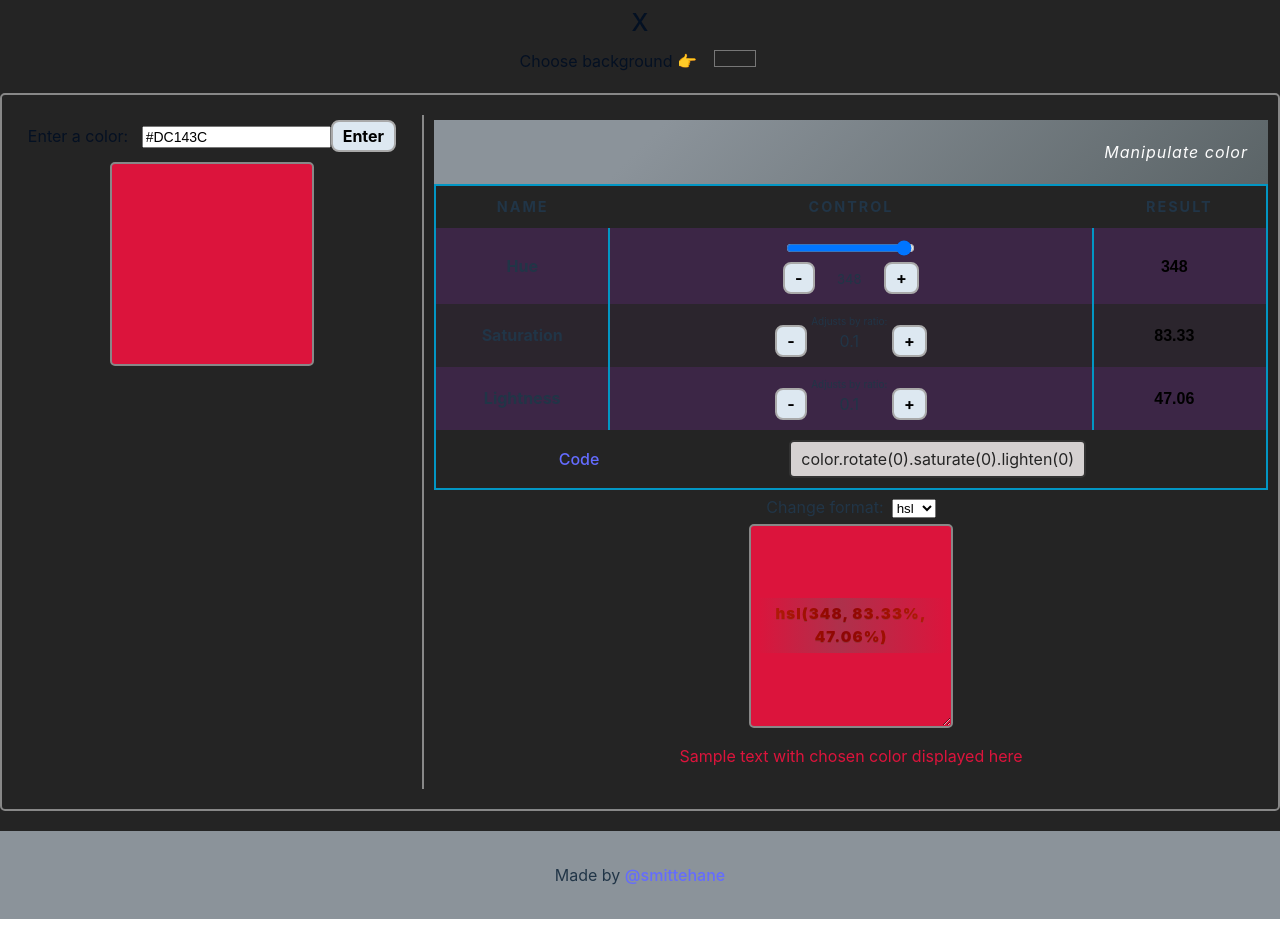
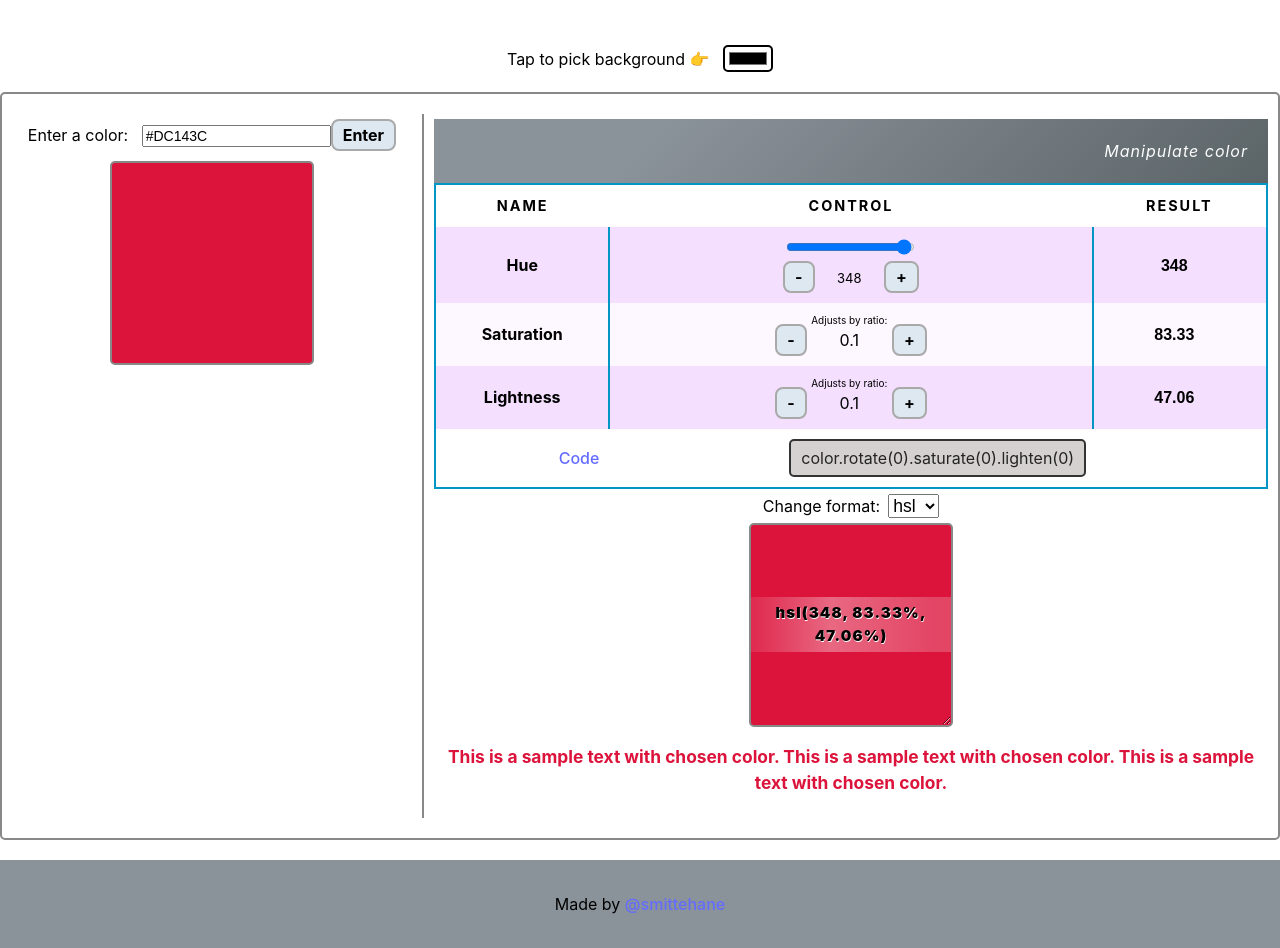
Before and after one commit to hane-smitter/palette-play, a React (Vite) app: page / in a window 1280 px wide. Both pictures are taken after a click on the element "Change background color?". Before the commit the page ends 919 px from the top, so only its background shows below. Built offline with nearby package versions, Linux system fonts and the light colour scheme.

Commit message:
Change text contrast with change in BG color

```diff
--- a/index.html
+++ b/index.html
@@ -4,7 +4,7 @@
     <meta charset="UTF-8" />
     <link rel="icon" type="image/svg+xml" href="/vite.svg" />
     <meta name="viewport" content="width=device-width, initial-scale=1.0" />
-    <title>Pallette playground</title>
+    <title>🎨️ Palette play</title>
   </head>
   <body>
     <div id="root"></div>
--- a/src/App.css
+++ b/src/App.css
@@ -1,9 +1,16 @@
+html {
+  --bg-color: Canvas;
+  --txt-color: CanvasText;
+
+  color-scheme: light dark;
+}
 html,
 body {
-  background-color: #242424;
   width: 100%;
   min-height: 100%;
   margin: 0;
+  background-color: var(--bg-color);
+  color: var(--txt-color);
 }
 
 #root {
@@ -62,19 +69,19 @@ body {
 .color-result .color-result-text-bg {
   background-image: linear-gradient(
     90deg,
-    transparent 2%,
+    #5b64671a 2%,
     #5b64675b 45%,
-    transparent 99%
+    #5b646736 99%
   );
-  /* isolation: isolate; */
+  isolation: isolate;
 }
 .color-result .color-result-text-bg p {
   font-weight: 900;
   margin: 0;
   letter-spacing: 1.1px;
   text-transform: lowercase;
-  mix-blend-mode: difference;
-  text-shadow: 0 1px #5b64675b;
+  text-shadow: 0.6px 1.4px var(--text-shadow, #5b64675b);
+  user-select: all;
 
   padding: 5px 10px;
   font-size: 15px;
@@ -98,6 +105,7 @@ input.color-result-input {
   font-size: 16px;
   font-weight: 600;
   width: 100%;
+  color: var(--txt-color);
 }
 input.color-result-input:focus {
   outline: 1.2px solid rgb(27, 27, 190);
--- a/src/App.jsx
+++ b/src/App.jsx
@@ -5,15 +5,31 @@ import "./App.css";
 import LeftSide from "./components/LeftSide";
 import RightSide from "./components/RightSide";
 import BgColorPicker from "./components/BgColorChanger";
+import Color from "color";
 
 let rightSideKey = 1;
+
+let defaultBgColor = "#ffffff";
+const bgCSSPropName = "--bg-color";
+let defaultTxtColor = "#000000";
+const txtCSSPropName = "--txt-color";
+const typographyElemAccessor = document.documentElement;
+
+const defaultThemeSupported = window.CSS.supports(
+  "(background-color: Canvas) or (color: CanvasText)"
+);
+
+if (defaultThemeSupported) {
+  defaultBgColor = "Canvas";
+  defaultTxtColor = "CanvasText";
+}
 
 function App() {
   const [colorValue, setColorValue] = useState("#DC143C"); // #ff63b6
   const [changeBg, setChangeBg] = useState(false);
-  const [bgDefaultValue, setBgDefaultValue] = useState(
-    () => JSON.parse(localStorage.getItem("bgDefault")) || "#242424"
-  );
+
+  const bgDefaultValue =
+    JSON.parse(localStorage.getItem("bgDefault")) || defaultBgColor;
 
   const colorChanger = useCallback(
     (value) => {
@@ -33,16 +49,92 @@ function App() {
 
   useLayoutEffect(() => {
     const storedBgColor = JSON.parse(localStorage.getItem("bgDefault"));
+    let backgroundColor = defaultBgColor;
+    let textColor = defaultTxtColor;
+
     if (storedBgColor) {
-      document.body.style.backgroundColor = storedBgColor;
+      const results = contrastTxtToBgColor(defaultTxtColor, storedBgColor);
+      backgroundColor = results.pageBgColor;
+      textColor = results.pageTxtColor;
     }
+
+    typographyElemAccessor.style.setProperty(bgCSSPropName, backgroundColor);
+    typographyElemAccessor.style.setProperty(txtCSSPropName, textColor);
   }, []);
 
+  /**
+   * Factory to generate contrasting text color, of at least 4.5, from background color.
+   * @typedef {Object} Contrasted
+   * @property {string} pageBgColor - The background color.
+   * @property {string} pageTxtColor - The text color.
+   * @property {number} contrastRatio - Contrast ratio between text color and background color.
+   */
+
+  /**
+   * Adjusts text color for correct visibility on background.
+   *
+   * `NOTE`: A value with Canvas on `bgColor` will lead to no contrast calculation
+   * @param {string} txtColor
+   * @param {string} bgColor
+   * @returns {Contrasted}
+   */
+  function contrastTxtToBgColor(txtColor, bgColor) {
+    const regex = /canvas(text)?/i;
+
+    if (regex.test(bgColor)) {
+      return {
+        pageBgColor: bgColor,
+        pageTxtColor: txtColor,
+        contrastRatio: 0,
+      };
+    } else if (regex.test(txtColor) && !regex.test(bgColor)) {
+      txtColor = new Color(bgColor).negate().rgb().string();
+    }
+
+    let pageBgColor = new Color(bgColor);
+    let pageTxtColor = new Color(txtColor);
+    let contrastRatio = pageTxtColor.contrast(pageBgColor);
+    let maxTryRate = 8;
+
+    while (contrastRatio < 4.5 && maxTryRate > 0) {
+      maxTryRate--;
+
+      if (pageBgColor.isDark()) {
+        pageTxtColor = pageTxtColor.lighten(0.4);
+      } else {
+        pageTxtColor = pageTxtColor.darken(0.4);
+      }
+      contrastRatio = pageTxtColor.contrast(pageBgColor);
+    }
+    return {
+      pageBgColor: pageBgColor.rgb().string(),
+      pageTxtColor: pageTxtColor.rgb().string(),
+      contrastRatio,
+    };
+  }
+
   function handleChangeBg(event) {
-    const val = event?.target?.value;
-    setBgDefaultValue(val);
-    localStorage.setItem("bgDefault", JSON.stringify(val));
-    document.body.style.backgroundColor = val;
+    const newBgColor = event?.target?.value;
+
+    const computedStyle = window.getComputedStyle(typographyElemAccessor);
+
+    const currentCssTxtProp = computedStyle.getPropertyValue(txtCSSPropName);
+
+    const contrastedResults = contrastTxtToBgColor(
+      currentCssTxtProp,
+      newBgColor
+    );
+
+    localStorage.setItem("bgDefault", JSON.stringify(newBgColor));
+
+    typographyElemAccessor.style.setProperty(
+      bgCSSPropName,
+      contrastedResults.pageBgColor
+    );
+    typographyElemAccessor.style.setProperty(
+      txtCSSPropName,
+      contrastedResults.pageTxtColor
+    );
   }
 
   return (
@@ -52,12 +144,12 @@ function App() {
           variant="h4"
           component="h1"
           style={{
-            mixBlendMode: "difference",
+            // mixBlendMode: "difference",
             textDecoration: "underline",
             cursor: "pointer",
             marginBottom: "20px",
           }}
-          className="contrast"
+          // className="contrast"
           onClick={() => setChangeBg(true)}
         >
           Change background color?
--- a/src/components/BgColorChanger.jsx
+++ b/src/components/BgColorChanger.jsx
@@ -18,7 +18,7 @@ function BgColorPicker({ setChangeBg, handleChangeBg, bgDefaultValue }) {
       }}
     >
       <div style={{ width: "100%" }}>
-        <Tooltip title="close">
+        <Tooltip title="close" arrow>
           <IconButton
             onClick={() => setChangeBg(false)}
             className="contrast"
@@ -29,9 +29,7 @@ function BgColorPicker({ setChangeBg, handleChangeBg, bgDefaultValue }) {
         </Tooltip>
       </div>
       <div>
-        <label htmlFor="choose-color" className="contrast">
-          Choose background
-        </label>
+        <label htmlFor="choose-color">Tap to pick background</label>
         <span>&nbsp;👉️</span>&nbsp;&nbsp;&nbsp;
         <input
           type="color"
@@ -39,6 +37,10 @@ function BgColorPicker({ setChangeBg, handleChangeBg, bgDefaultValue }) {
           id="choose-color"
           defaultValue={bgDefaultValue}
           ref={colorInp}
+          style={{
+            border: "2.2px solid var(--txt-color)",
+            borderRadius: "5px",
+          }}
         />
       </div>
     </div>
--- a/src/components/LeftSide.jsx
+++ b/src/components/LeftSide.jsx
@@ -23,9 +23,7 @@ const LeftSide = ({ colorValue, setColorValue }) => {
   return (
     <div>
       <div className="color-input-box">
-        <label htmlFor="color-val" className="contrast">
-          Enter a color:&nbsp;&nbsp;&nbsp;
-        </label>
+        <label htmlFor="color-val">Enter a color:&nbsp;&nbsp;&nbsp;</label>
         <br />
         <form onSubmit={handleColorSubmit}>
           <input
--- a/src/components/RightSide.jsx
+++ b/src/components/RightSide.jsx
@@ -1,12 +1,9 @@
-import { useState, useRef, useCallback, memo } from "react";
+import { useState, useRef, useCallback, memo, useEffect } from "react";
 import Color from "color";
 
 import Mixers from "./mixers/Mixers";
 
 const RightSide = ({ colorValue, setColorValue }) => {
-  const [, triggerRender] = useState(false);
-  const [colorDisplayFormat, setColorDisplayFormat] = useState("hsl");
-
   let color;
   try {
     color = new Color(colorValue);
@@ -14,9 +11,12 @@ const RightSide = ({ colorValue, setColorValue }) => {
     color = new Color("#DC143C");
   }
 
+  const [, triggerRender] = useState(false);
+  const [colorDisplayFormat, setColorDisplayFormat] = useState("hsl");
   const manipulatedColor = useRef(color);
+  const colorResultTextBg = useRef(null);
+
   let colorInView;
-
   switch (colorDisplayFormat) {
     case "hex":
       colorInView = manipulatedColor.current.hex();
@@ -25,7 +25,13 @@ const RightSide = ({ colorValue, setColorValue }) => {
       colorInView = manipulatedColor.current.rgb().string(2);
       break;
     case "hsl":
-      colorInView = manipulatedColor.current.hsl().string(2);
+      // colorInView = manipulatedColor.current.hsl().string(2); // has ambigous rounding off
+      const hsl = {
+        h: Math.round(manipulatedColor.current.hsl()?.color[0] * 100) / 100,
+        s: Math.round(manipulatedColor.current.hsl()?.color[1] * 100) / 100,
+        l: Math.round(manipulatedColor.current.hsl()?.color[2] * 100) / 100,
+      };
+      colorInView = `hsl(${hsl.h}, ${hsl.s}%, ${hsl.l}%)`;
       break;
 
     default:
@@ -39,6 +45,7 @@ const RightSide = ({ colorValue, setColorValue }) => {
         s: saturation,
         l: lightness,
       });
+
       triggerRender((prev) => !prev);
     },
     [colorValue]
@@ -46,6 +53,56 @@ const RightSide = ({ colorValue, setColorValue }) => {
   const setColorFormat = useCallback((format) => {
     setColorDisplayFormat(format);
   });
+
+  useEffect(() => {
+    if (!manipulatedColor.current) return;
+
+    if (colorResultTextBg.current) {
+      const contrastResult = bgContrast(
+        manipulatedColor.current.hex(),
+        "#5b6467" // Same color as set in css bg-image
+      );
+
+      colorResultTextBg.current.style.backgroundImage = `linear-gradient(90deg, ${contrastResult.bgColor
+        .alpha(0.102)
+        .hexa()} 2%, ${contrastResult.bgColor
+        .alpha(0.357)
+        .hexa()} 40%, ${contrastResult.bgColor.alpha(0.212).hexa()} 90%)`;
+
+      const negatedColor = contrastResult.bgColor.negate().rgb().string();
+      colorResultTextBg.current.style.color = negatedColor;
+      colorResultTextBg.current.style.setProperty(
+        "--text-shadow",
+        contrastResult.bgColor.hex()
+      );
+    }
+  }, [manipulatedColor.current]);
+
+  function bgContrast(bg1Color, bg2Color = "#5b6467") {
+    const processedCssColor = bg1Color;
+    const processedColor = Color(processedCssColor);
+    const resultTxtCssBgColor = bg2Color;
+    let resultTxtBgColor = Color(resultTxtCssBgColor);
+
+    let contrastRatio = resultTxtBgColor.contrast(processedColor);
+    let maxTryRate = 5;
+
+    while (contrastRatio < 6 && maxTryRate > 0) {
+      maxTryRate--;
+
+      if (processedColor.isDark()) {
+        resultTxtBgColor = resultTxtBgColor.lighten(0.5);
+      } else {
+        resultTxtBgColor = resultTxtBgColor.darken(0.5);
+      }
+      contrastRatio = resultTxtBgColor.contrast(processedColor);
+    }
+
+    return {
+      bgColor: resultTxtBgColor,
+      contrastRatio,
+    };
+  }
 
   return (
     <div>
@@ -65,12 +122,27 @@ const RightSide = ({ colorValue, setColorValue }) => {
             overflow: "hidden",
           }}
         >
-          <div className="color-result-text-bg">
-            <p className="color-result-text">{colorInView}</p>
+          <div className="color-result-text-bg" ref={colorResultTextBg}>
+            <p
+              className="color-result-text"
+              // style={{
+              //   color: manipulatedColor.current.negate().rgb().string(),
+              // }}
+            >
+              {colorInView}
+            </p>
           </div>
         </div>
-        <p style={{ color: `${colorInView}`, width: "100%" }}>
-          Sample text with chosen color displayed here
+        <p
+          style={{
+            color: `${colorInView}`,
+            width: "100%",
+            fontWeight: "700",
+            fontSize: "1.085rem",
+          }}
+        >
+          This is a sample text with chosen color. This is a sample text with
+          chosen color. This is a sample text with chosen color.
         </p>
       </div>
     </div>
@@ -91,6 +163,7 @@ function FormatSelection({ setColorFormat, colorFormat }) {
           setSelectedFormat(e.target.value);
           setColorFormat(e.target.value);
         }}
+        style={{ fontSize: "1.1rem" }}
         value={selectedFormat}
       >
         <option value="rgb">rgb</option>
--- a/src/index.css
+++ b/src/index.css
@@ -54,16 +54,3 @@ button:focus,
 button:focus-visible {
   outline: 4px auto -webkit-focus-ring-color;
 }
-
-@media (prefers-color-scheme: light) {
-  :root {
-    color: #213547;
-    background-color: #ffffff;
-  }
-  a:hover {
-    color: #747bff;
-  }
-  button {
-    background-color: #f9f9f9;
-  }
-}
```
